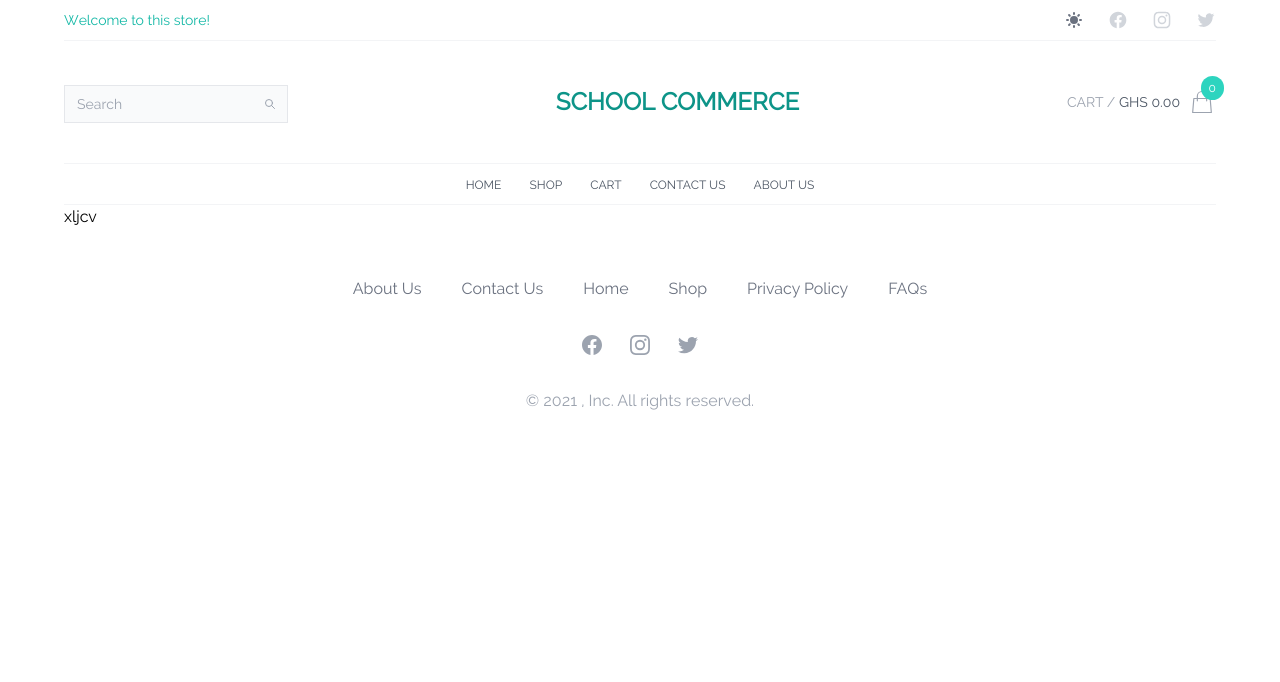
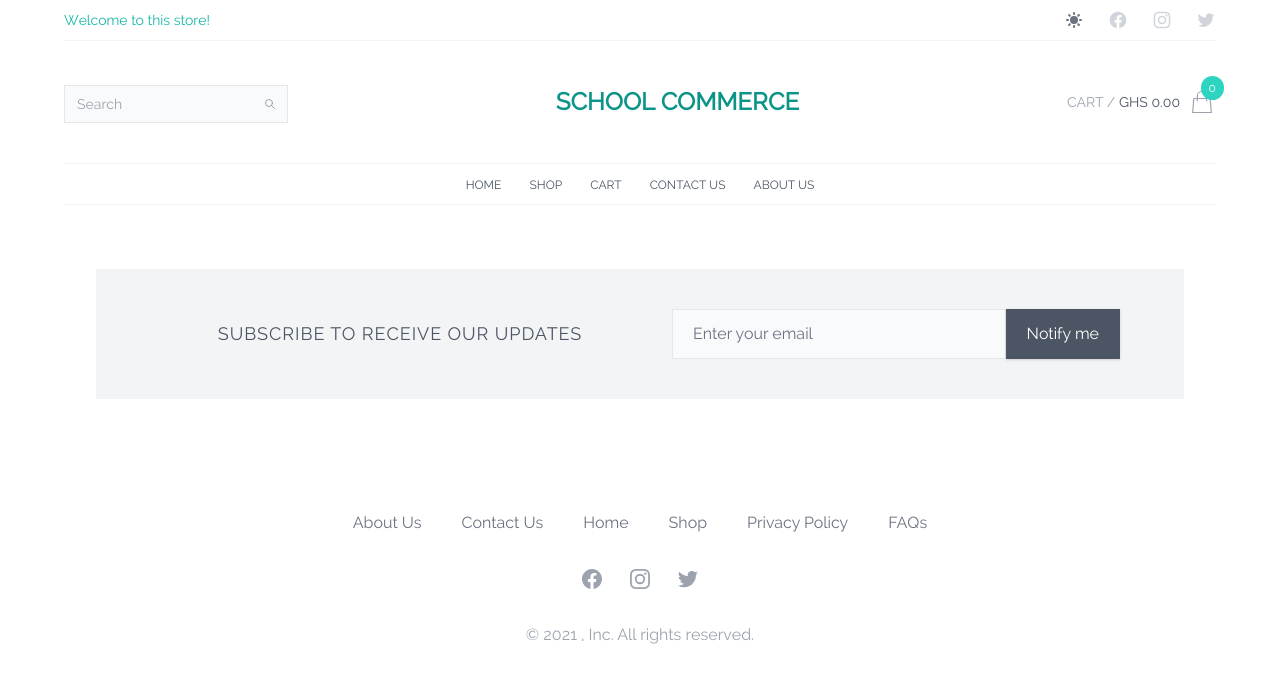
Before and after one commit to Bendomey/school-ecommerce, a Next.js app: page / in a window 1280 px wide. Shown: the top 682 px of the page. Built offline with nearby package versions, Linux system fonts and the light colour scheme; a web font is replaced by a local one; what @tailwindcss/typography would draw is missing.

Commit message:
added newsletter

```diff
--- a/pages/index.tsx
+++ b/pages/index.tsx
@@ -11,7 +11,39 @@ export default function Home() {
 
       <Layout>
         <Fragment>
-          <h1>xljcv</h1>
+          {/* for newsletter */}
+
+          <div className="max-w-7xl mx-auto px-4 py-12 sm:px-6 lg:py-16 lg:px-8">
+            <div className="px-6 py-6 bg-gray-100 dark:bg-gray-800 rounded-none md:py-12 md:px-12 lg:py-10 lg:px-16 xl:flex xl:items-center">
+              <div className="xl:w-0 xl:flex-1">
+                <h2 className="text-1xl sm:text-1xl md:text-lg font-thin  text-center tracking-wider text-gray-600 dark:text-gray-400">
+                  SUBSCRIBE TO RECEIVE OUR UPDATES
+                </h2>
+              </div>
+              <div className="mt-8 sm:w-full sm:max-w-md xl:mt-0 xl:ml-8">
+                <form className="sm:flex">
+                  <label htmlFor="emailAddress" className="sr-only">
+                    Email address
+                  </label>
+                  <input
+                    id="emailAddress"
+                    name="emailAddress"
+                    type="email"
+                    autoComplete="email"
+                    required
+                    className="w-full bg-gray-50 dark:bg-gray-900 border-gray-200 dark:border-gray-600 px-5 py-3 placeholder-gray-500 focus:outline-none focus:ring-2 focus:ring-offset-2 focus:border-teal-400 focus:ring-offset-teal-500 focus:ring-white rounded-none"
+                    placeholder="Enter your email"
+                  />
+                  <button
+                    type="submit"
+                    className="mt-3 w-full flex items-center justify-center px-5 py-3 border border-transparent shadow text-base font-medium rounded-none text-white bg-gray-600 hover:bg-teal-600 focus:outline-none focus:ring-2 focus:ring-offset-2 focus:ring-offset-indigo-700 focus:ring-white sm:mt-0 sm:w-auto sm:flex-shrink-0"
+                  >
+                    Notify me
+                  </button>
+                </form>
+              </div>
+            </div>
+          </div>
         </Fragment>
       </Layout>
     </Fragment>
```
